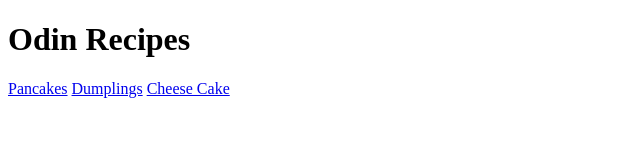
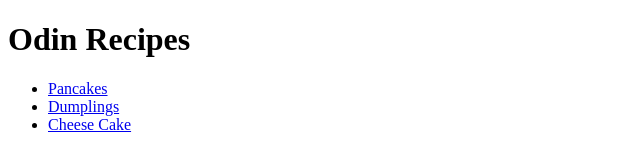
Before and after one commit to KarlSader1/odin-recipes, a plain HTML site: page index.html in a window 1280 px wide. Shown: the whole page, without its empty margins (0-640 px from the left). Drawn offline with Linux system fonts and the light colour scheme.

Commit message:
Cleaned up recipe links on main page

```diff
--- a/index.html
+++ b/index.html
@@ -8,8 +8,11 @@
 </head>
 <body>
     <h1>Odin Recipes</h1>
-    <a href = "recipes/pancakes.html">Pancakes</a>
-    <a href = "recipes/dumplings.html">Dumplings</a>
-    <a href = "recipes/cheese-cake.html">Cheese Cake</a>
+    <ul>
+        <li><a href = "recipes/pancakes.html">Pancakes</a></li>
+        <li><a href = "recipes/dumplings.html">Dumplings</a></li>
+        <li><a href = "recipes/cheese-cake.html">Cheese Cake</a></li>
+    </ul>
+
 </body>
 </html>
```
